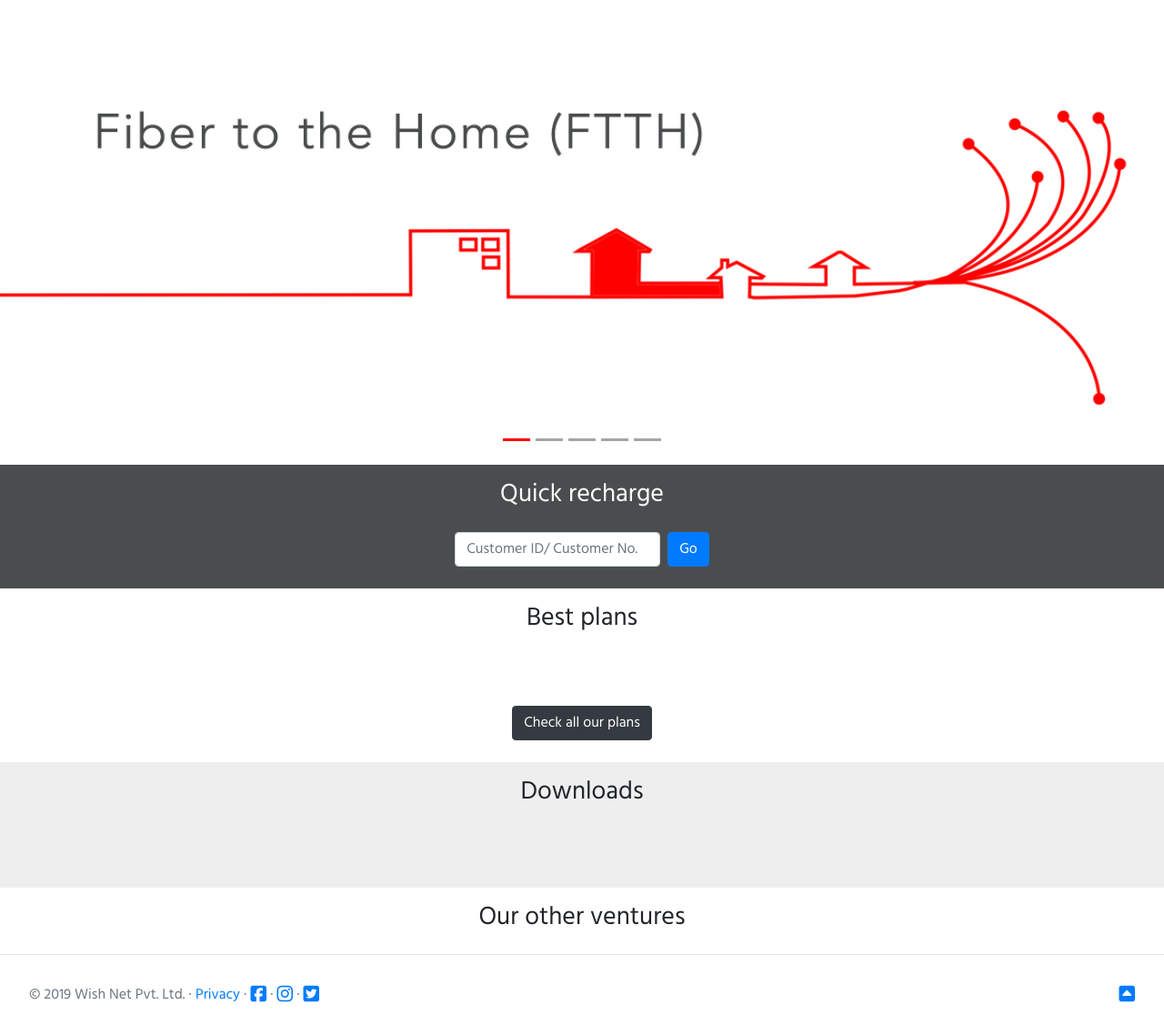
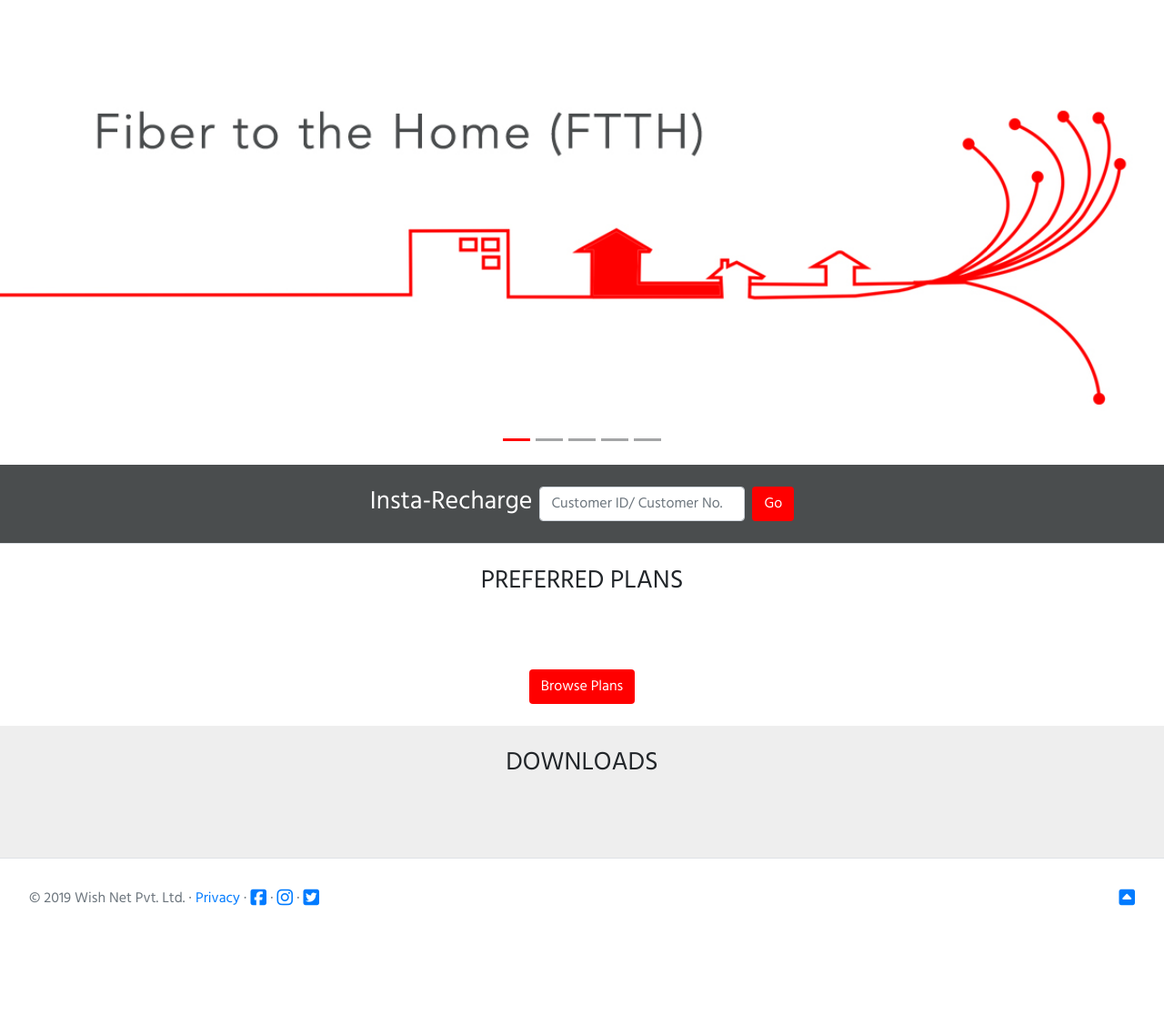
Before and after one commit to soumya707/wishnet-in, a Flask app: template website/templates/index.html in a window 1280 px wide. Shown: the part 107-1245 px from the top of the page at 91% size. After the commit the page ends 1103 px from the top, so only its background shows below. Run offline with Flask 2, Linux system fonts and the light colour scheme; the template is opened without the code that fills it: values that come from a table or form of the project are taken from there, others are empty; parts of the project's set-up code (start-up, migrations or seed data) failed here and were passed over; some libraries are stand-ins or nearby versions.

Commit message:
update: update index

```diff
--- a/website/static/css/style.css
+++ b/website/static/css/style.css
@@ -33,6 +33,10 @@ nav {
     background-color: #4A4D4E;
 }
 
+#recharge-submit {
+    background-color: red;
+}
+
 .btn {
     vertical-align: top;
 }
@@ -55,7 +59,7 @@ nav {
 }
 
 .service-img {
-    width: 35em;
+    width: 25em;
 }
 
 /* Best plans */
@@ -76,6 +80,10 @@ nav {
     background-color: #eeeeee;
 }
 
+#plans-button {
+    background-color:red;
+}
+
 .card img {
     height: 10rem;
 }
@@ -85,9 +93,52 @@ nav {
     background-color: #eeeeee;
 }
 
+#download-color-bar {
+    height: 0.2rem;
+    background-color: red;
+}
+
+.download-button {
+    background-color: #4A4d4e;
+}
+
+/* Ventures */
+.venture-odd {
+    background-color: #fff;
+}
+
+.venture-even {
+    background-color: #eeeeee;
+}
+
+.venture-img {
+    height: 15em;
+}
+
+.venture-name {
+    color: red;
+}
+
+.venture-desc {
+    line-height: 1.6;
+}
+
 /* Tariffs */
-.tables {
+.cards {
     display: none;
+
+    @include media-breakpoint-only(xl) {
+        column-count: 5;
+    }
+    @include media-breakpoint-only(lg) {
+        column-count: 4;
+    }
+    @include media-breakpoint-only(md) {
+        column-count: 4;
+    }
+    @include media-breakpoint-only(sm) {
+        column-count: 2;
+    }
 }
 
 /* Payment */
--- a/website/templates/_macros.html
+++ b/website/templates/_macros.html
@@ -7,7 +7,7 @@
 
 {% macro render_submit_button_inline(field) %}
 
-    {{ field(class_='btn btn-primary mb-2') }}
+    {{ field(class_='btn mb-2 text-white', id='recharge-submit') }}
 
 {% endmacro %}
 
--- a/website/templates/index.html
+++ b/website/templates/index.html
@@ -46,41 +46,41 @@
 <!-- RECHARGE FACILITY -->
 <div class="container-fluid" id="recharge">
 
-  <h3 class="d-flex p-3 justify-content-center text-white">Quick recharge</h3>
+  <h3 class="d-flex text-white pt-3 justify-content-center d-none d-sm-block d-md-none">Insta-Recharge</h3>
 
-  <form class="form-inline justify-content-center pb-3"
+  <div class="d-flex justify-content-center p-3">
+    <h3 class="text-white pt-2 d-none d-md-block">Insta-Recharge</h3>
+
+    <form class="form-inline justify-content-center ml-2 pt-2"
           method="POST"
           action="{{ url_for('index') }}">
       {{ form.hidden_tag() }}
       {{ render_inline_field_with_errors(form.user_id) }}
       {{ render_submit_button_inline(form.submit)}}
     </form>
+  </div> <!-- flex -->
 
 </div> <!-- container -->
 
 <!-- SERVICES -->
+<div class="container-fluid border-bottom">
+  <div class="row text-center">
     {% for service in services %}
-  <div class="container-fluid {{ loop.cycle('service-odd', 'service-even') }}">
-
-    <div class="d-flex flex-wrap justify-content-around {{ loop.cycle('flex-row', 'flex-row-reverse') }} service">
-      <!-- service features -->
-      <div class="d-flex flex-column p-3 justify-content-center">
-        <h1 class="service-name">{{ service.name }}</h1>
-        <h5 class="service-desc">{{ service.features | safe}}</h5>
-      </div>
-      <!-- service img -->
-      <div>
+    <div class="col-sm-6 {{ loop.cycle('service-odd', 'service-even')}}">
       <img src="{{ url_for('static', filename='img/{}.svg'.format(service.logo_id)) }}"
-             class="img-fluid service-img">
-      </div>
-    </div>
-
+           class="service-img">
+      <h1 class="service-name" align="center">{{ service.name }}</h1>
+      <h5>
+        <p class="service-desc" align="center">{{ service.features |safe }}</p>
+      </h5>
+    </div> <!-- col -->
+    {% endfor %}
+  </div> <!-- row -->
 </div> <!-- container -->
-{% endfor %}
 
 <!-- BEST PLANS -->
 <div class="container-fluid">
-  <h3 class="d-flex p-3 justify-content-center">Best plans</h3>
+  <h3 class="d-flex p-3 pt-4 justify-content-center heading">PREFERRED PLANS</h3>
 
   <div class="card-deck p-1">
 
@@ -113,18 +113,18 @@
 
   <!-- View all plans -->
   <div class="d-flex pt-5 pb-4 justify-content-center">
-    <button type="button" class="btn btn-dark">Check all our plans</button>
+    <button type="button" class="btn text-white" id="plans-button">Browse Plans</button>
   </div>
 
 </div> <!-- container -->
 
 <!-- BROCHURES -->
 <div class="container-fluid" id="brochures">
-  <h3 class="d-flex p-3 justify-content-center">Downloads</h3>
+  <h3 class="d-flex p-3 pt-4 justify-content-center heading">DOWNLOADS</h3>
 
   <div class="d-flex justify-content-center">
 
-    <div class="card-deck pt-3 pb-5">
+    <div class="card-deck pt-3 pb-5 w-100">
 
       {% for download in downloads %}
         <div class="card shadow">
@@ -134,9 +134,11 @@
           <div class="card-body">
             <h5 class="card-title">{{ download.name }}</h5>
           </div>
+          <!-- Color bar at bottom -->
+          <div class="d-flex w-100" id="download-color-bar"></div>
           <div class="card-footer d-flex justify-content-center">
             <a href="{{ download.link }}"
-               class="btn btn-primary"
+               class="btn text-white download-button"
                download="{{ download.name }}">Download</a>
           </div>
         </div>
@@ -147,30 +149,4 @@
 
 </div> <!-- container -->
 
-<!-- Other ventures -->
-<div class="container-fluid">
-  <h3 class="d-flex p-3 justify-content-center">Our other ventures</h3>
-</div> <!-- container -->
-
-{% for venture in ventures %}
-  <div class="container-fluid {{ loop.cycle('service-odd', 'service-even') }}">
-
-    <h3 class="d-flex p-3 justify-content-center">{{ venture.name }}</h3>
-
-    <div class="d-flex flex-wrap justify-content-around {{ loop.cycle('flex-row', 'flex-row-reverse') }}">
-      <!-- venture description -->
-      <div>
-        <h5 class="p-3 service">{{ venture.description | safe }}</h5>
-      </div>
-      <!-- venture img -->
-      <div>
-        <img src="{{ url_for('static', filename='img/{}.svg'.format(venture.pic)) }}"
-             class="service-img">
-      </div>
-    </div>
-
-  </div> <!-- container -->
-{% endfor %}
-
-
 {% endblock %}
```
Lines whose indentation alone changed are shown as unchanged.
